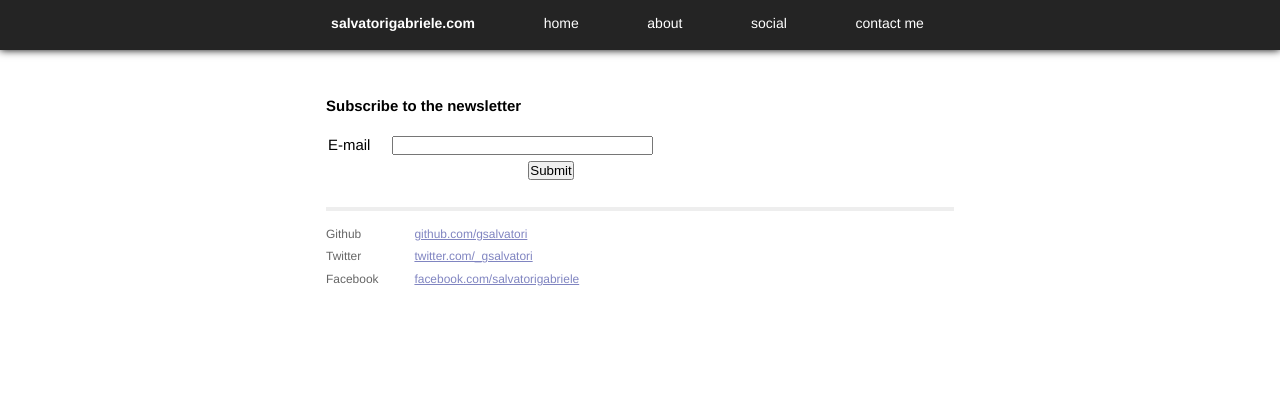
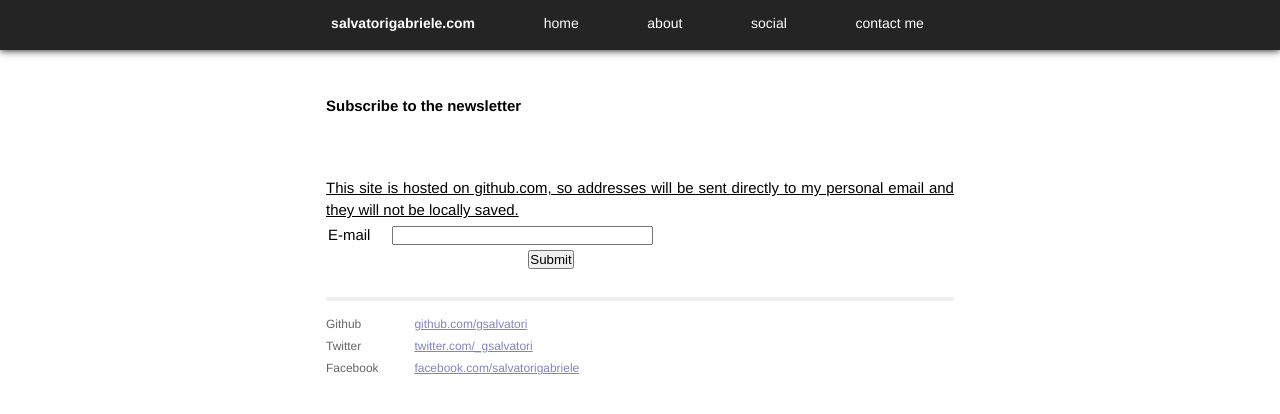
Before and after one commit to gsalvatori/salvatorigabriele.com, a Jekyll site: the page built from subscribe.html, in a window 1280 px wide. Shown: the top 414 px of the page. Built offline with Jekyll 4.4.1, drawn with Linux system fonts in a browser that asks for light colours; Markdown is read by kramdown in place of the engine named in the settings.

Commit message:
Update subscribe.html

```diff
--- a/subscribe.html
+++ b/subscribe.html
@@ -5,7 +5,8 @@ title: salvatorigabriele.com
 
 <div id="home">
 
-  <h1>Subscribe to the newsletter</h1>
+  <h1>Subscribe to the newsletter</h1><br><br>
+  <u>This site is hosted on github.com, so addresses will be sent directly to my personal email and they will not be locally saved.</u>
 
 <form name="contactform" method="post" action="sub.php">
 <table width="450px">
```
